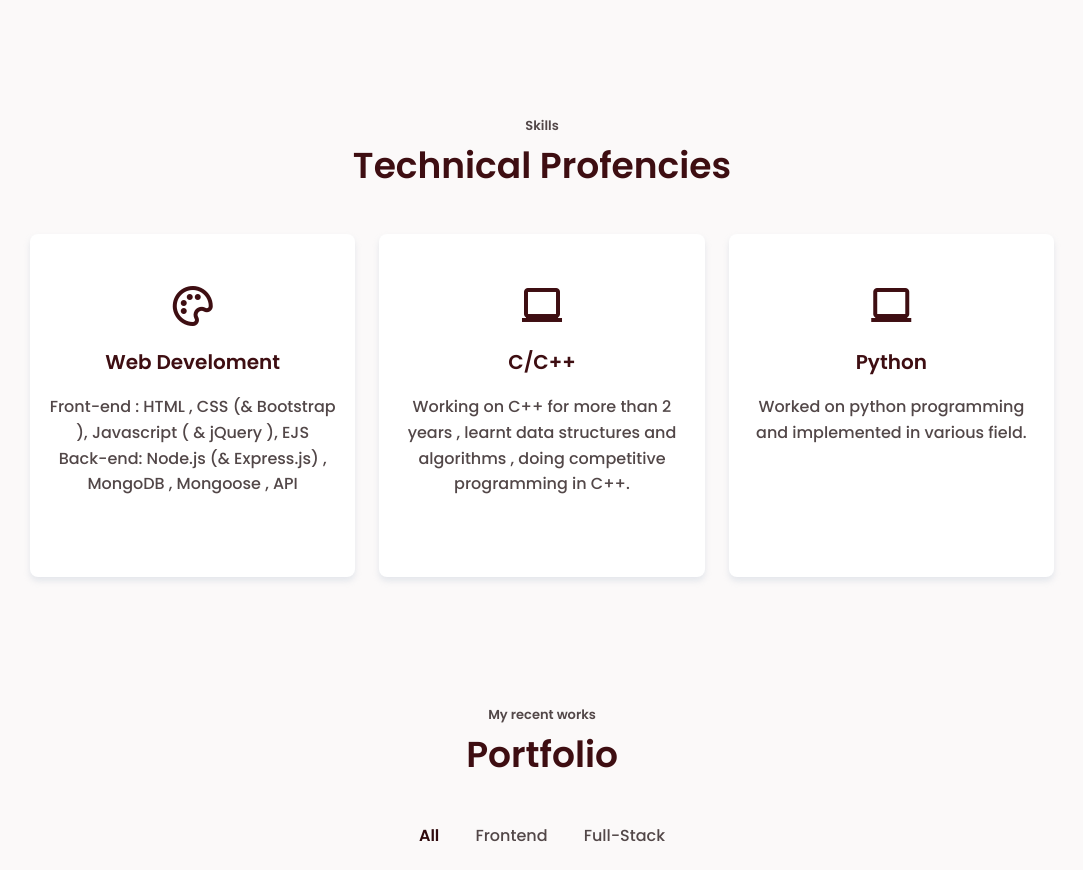
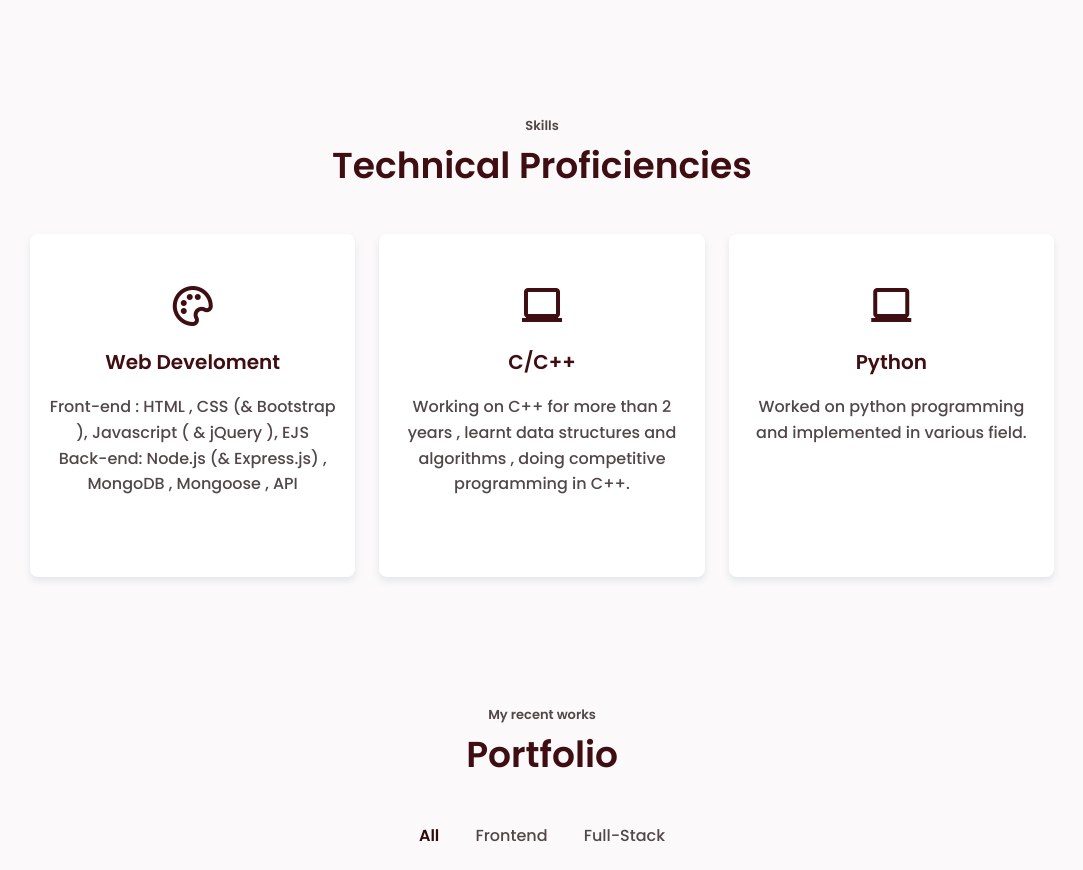
Before and after one commit to Nandini31/Portfolio, a plain HTML site: page index.html in a window 1280 px wide. Shown: the part 2080-2950 px from the top of the page, without its empty margins (98-1181 px from the left). Drawn offline with nearby package versions, Linux system fonts and the light colour scheme.

Commit message:
Update index.html

```diff
--- a/index.html
+++ b/index.html
@@ -188,7 +188,7 @@
         <!-- ####### SERVICES ####### -->
         <section class="services section bd-container" id="services">
             <span class="section-subtitle">Skills</span>
-            <h2 class="section-title">Technical Profencies</h2>
+            <h2 class="section-title">Technical Proficiencies</h2>
 
             <div class="services__container bd-grid">
                 <div class="services__data">
```
